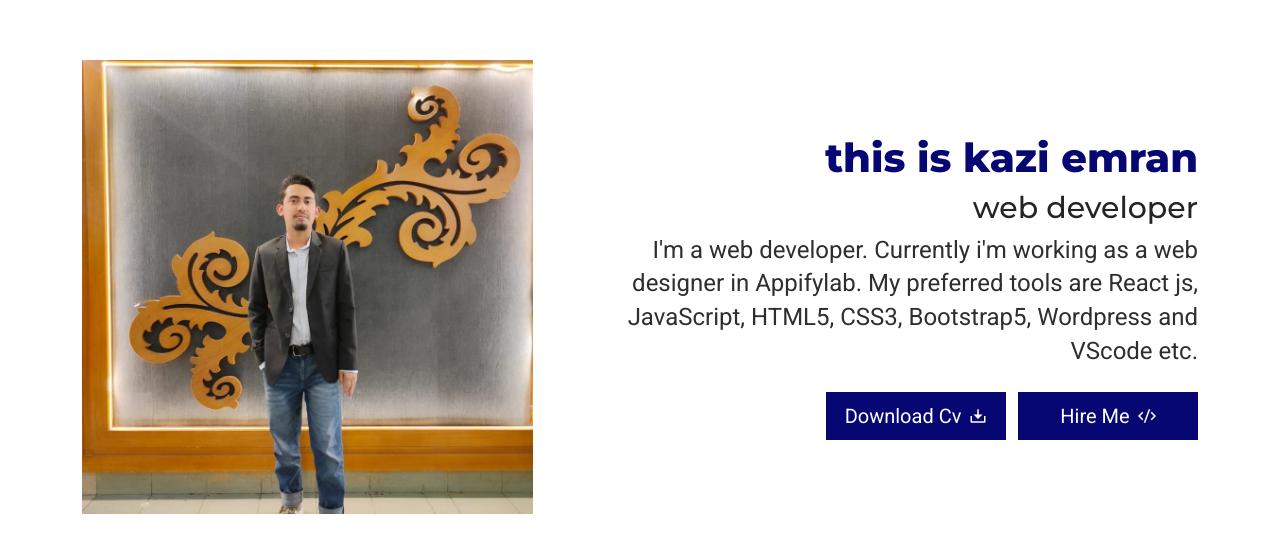
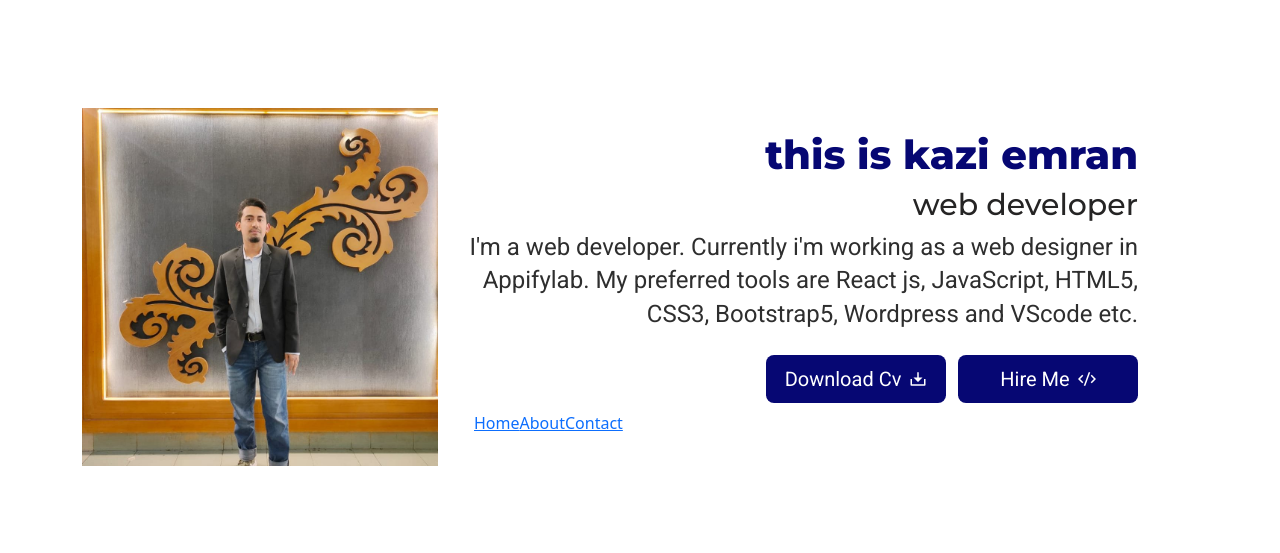
Before and after one commit to kaziamran/React-site, a React (Create React App) app: page / in a window 1280 px wide. Shown: the part 113-666 px from the top of the page. Built offline with nearby package versions, Linux system fonts and the light colour scheme.

Commit message:
add navrouting

```diff
--- a/public/index.html
+++ b/public/index.html
@@ -5,10 +5,7 @@
     <link rel="icon" href="../../images/code-box-line.svg" />
     <meta name="viewport" content="width=device-width, initial-scale=1" />
     <meta name="theme-color" content="#000000" />
-    <meta
-      name="description"
-      content="Web site created using create-react-app"
-    />
+    <meta name="description" content="Web site created using create-react-app"/>
     <link rel="apple-touch-icon" href="%PUBLIC_URL%/logo192.png" />
     <link rel="manifest" href="%PUBLIC_URL%/manifest.json" />
     <!-- google font roboto+montserrat-->
--- a/src/App.js
+++ b/src/App.js
@@ -1,17 +1,25 @@
 import React from 'react';
 import { BrowserRouter, Route, Routes } from 'react-router-dom';
 import Home from './Components/pages/home';
+import About from './Components/pages/about';
+import Contact from './Components/pages/contact';
+import Navrouting from './Components/pages/Navrouting/navrouting';
 
-import '../src/styles/css/bootstrap.min.css'
-import '../src/styles/css/main.css'
+import '../src/styles/css/bootstrap.min.css';
+import '../src/styles/css/main.css';
 
 
 function App() {
   return (
     <div className="App">
         <BrowserRouter>
+          {/* nav routing */}
+          <Navrouting/>
+          {/* page routing */}
           <Routes>
             <Route path='/' element={<Home/>}></Route>
+            <Route path='/about' element={<About/>}></Route>
+            <Route path='/contact' element={<Contact/>}></Route>
           </Routes>
         </BrowserRouter>
     </div>
--- /dev/null
+++ b/src/Components/pages/Navrouting/navrouting.jsx
@@ -0,0 +1,26 @@
+import React from 'react';
+import '../../../styles/css/main.css';
+import { NavLink } from 'react-router-dom';
+
+
+const Navrouting = () => {
+  return (
+    <>
+        <div className="collapse navbar-collapse _home_portfolio_navbar" id="navbarNav">
+            <ul className="navbar-nav _home_portfolio_nav_ul">
+                <li className="nav-item dropdown _home_portfolio_nav_li">
+                    <NavLink to={'/'} className='_home_portfolio_nav_link'>Home</NavLink>
+                </li>
+                <li className="nav-item dropdown _home_portfolio_nav_li">
+                    <NavLink to={'/about'} className='_home_portfolio_nav_link'>About</NavLink>
+                </li>
+                <li className="nav-item dropdown _home_portfolio_nav_li">
+                    <NavLink to={'/contact'} className='_home_portfolio_nav_link'>Contact</NavLink>
+                </li>
+            </ul>
+        </div>
+    </>
+  )
+}
+
+export default Navrouting;
--- /dev/null
+++ b/src/Components/pages/about.jsx
@@ -0,0 +1,12 @@
+import React from 'react';
+import '../../styles/css/main.css';
+
+const About = () => {
+  return (
+    <div>
+        about
+    </div>
+  )
+}
+
+export default About;
--- /dev/null
+++ b/src/Components/pages/contact.jsx
@@ -0,0 +1,10 @@
+import React from 'react';
+import '../../styles/css/main.css';
+
+const Contact = () => {
+  return (
+    <div>contact</div>
+  )
+}
+
+export default Contact;
--- a/src/Components/pages/home.jsx
+++ b/src/Components/pages/home.jsx
@@ -1,18 +1,19 @@
 import React from 'react';
-import '../../styles/css/main.css'
+import Navrouting from './Navrouting/navrouting';
+import '../../styles/css/main.css';
 
 const Home = () => {
   return (
-    <div>
+    <>
         <div className='_home_portfolio_wrapper'>
             <div className='container'>
                 <div className='row align-items-center'>
-                    <div className='col-lg-5 col-md-12 col-sm-12'>
+                    <div className='col-lg-4 col-md-12 col-sm-12'>
                         <div className="_home_portfolio_img">
                             <img src="../../images/portfolio-img.png" class="img-fluid" alt="image" />
                         </div>
                     </div>
-                    <div className='col-lg-7 col-md-12 col-sm-12'>
+                    <div className='col-lg-8 col-md-12 col-sm-12'>
                         <div className="_home_portfolio_cnt">
                             <h2 className='_home_portfolio_cnt_tlt'>this is kazi emran</h2>
                             <h5 className='_home_portfolio_cnt_tlt1'>web developer</h5>
@@ -29,12 +30,21 @@ const Home = () => {
                                     <svg xmlns="http://www.w3.org/2000/svg" viewBox="0 0 24 24" width="18" height="18"><path d="M24 12L18.3431 17.6569L16.9289 16.2426L21.1716 12L16.9289 7.75736L18.3431 6.34315L24 12ZM2.82843 12L7.07107 16.2426L5.65685 17.6569L0 12L5.65685 6.34315L7.07107 7.75736L2.82843 12ZM9.78845 21H7.66009L14.2116 3H16.3399L9.78845 21Z" fill="#fff"></path></svg>
                                 </button>
                             </div>
+
+                            <nav className="navbar navbar-expand-lg navbar-dark _home_portfolio_navbar">
+                                <div className="container">
+                                    <button className="navbar-toggler _toggler collapsed" type="button" data-bs-toggle="collapse" data-bs-target="#navbarNav" aria-controls="navbarNav" aria-expanded="false" aria-label="Toggle navigation">
+                                    <span className="navbar-toggler-icon"></span>
+                                    </button>
+                                    <Navrouting/>
+                                </div>
+                            </nav>
                         </div>
                     </div>
                 </div>
             </div>
         </div>
-    </div>
+    </>
   )
 }
 
--- a/src/styles/css/main.css
+++ b/src/styles/css/main.css
@@ -103,6 +103,10 @@ a, button{
     align-items: center;
 }
 
+._home_portfolio_cnt {
+    margin: 0 60px 0 0;
+}
+
 ._home_portfolio_cnt_tlt {
     font-family: 'Montserrat', sans-serif;
     font-weight: 800;
@@ -130,7 +134,7 @@ a, button{
     line-height: 1.4;
     text-align: right;
     color: #2e2e2e;
-    margin: 0 0 24px 40px;
+    margin: 0 0 24px 0;
 }
 
 ._home_portfolio_cnt_btns {
@@ -155,4 +159,5 @@ a, button{
     background-color: #060773;
     border-color: transparent;
     text-transform: capitalize;
+    border-radius: 8px;
 }
```
